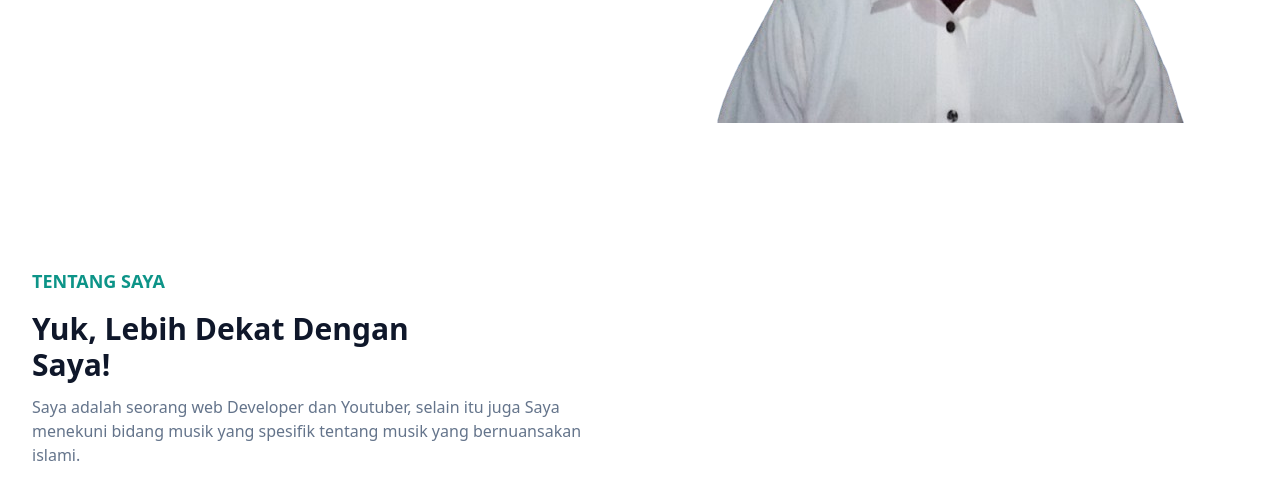
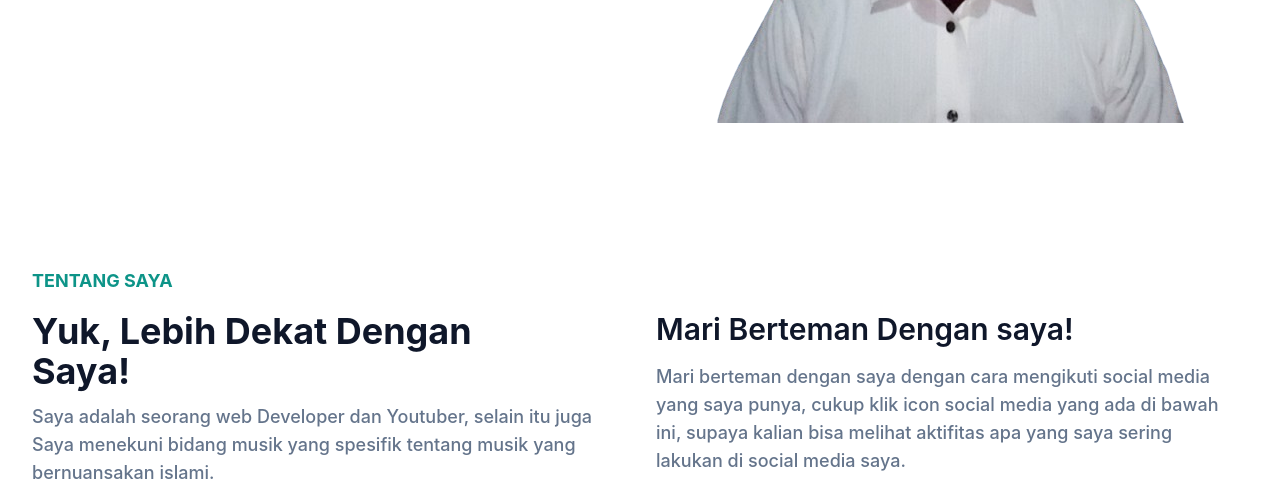
Before and after one commit to ahmadsaputra19/project-tailwind, a website: page index.html in a window 1280 px wide. Shown: the part 521-1014 px from the top of the page. Drawn offline with Linux system fonts and the light colour scheme.

Commit message:
mengganti model di about

```diff
--- a/index.html
+++ b/index.html
@@ -8,6 +8,10 @@
     <title>Project Tailwind</title>
   </head>
   <body>
+    <!-- Header Start -->
+    <header></header>
+    <!-- Header End -->
+
     <!-- Hero Section Start -->
     <section id="home" class="pt-36">
       <div class="container">
@@ -40,14 +44,14 @@
     <section id="about" class="pt-36 pb-32">
       <div class="container">
         <div class="flex flex-wrap">
-          <div class="w-full px-4 mb-10">
+          <div class="w-full px-4 mb-10 lg:w-1/2">
             <h4 class="font-bold uppercase text-primary text-lg mb-4">Tentang Saya</h4>
-            <h2 class="font-bold text-dark text-3xl mb-3 max-w-md">Yuk, Lebih Dekat Dengan Saya!</h2>
-            <p class="font-medium text-base text-secondary max-w-xl">Saya adalah seorang web Developer dan Youtuber, selain itu juga Saya menekuni bidang musik yang spesifik tentang musik yang bernuansakan islami.</p>
+            <h2 class="font-bold text-dark text-3xl mb-3 max-w-md lg:text-4xl">Yuk, Lebih Dekat Dengan Saya!</h2>
+            <p class="font-medium text-base text-secondary max-w-xl lg:text-lg">Saya adalah seorang web Developer dan Youtuber, selain itu juga Saya menekuni bidang musik yang spesifik tentang musik yang bernuansakan islami.</p>
           </div>
-          <div class="w-full px-4">
-            <h3 class="font-semibold text-dark text-2xl mb-4">Mari Berteman Dengan saya!</h3>
-            <p class="font-medium text-base text-secondary max-w-xl mb-6">
+          <div class="w-full px-4 lg:w-1/2">
+            <h3 class="font-semibold text-dark text-2xl mb-4 lg:text-3xl lg:pt-11">Mari Berteman Dengan saya!</h3>
+            <p class="font-medium text-base text-secondary max-w-xl mb-6 lg:text-lg">
               Mari berteman dengan saya dengan cara mengikuti social media yang saya punya, cukup klik icon social media yang ada di bawah ini, supaya kalian bisa melihat aktifitas apa yang saya sering lakukan di social media saya.
             </p>
             <div class="flex items-center">
--- a/src/input.css
+++ b/src/input.css
@@ -1,3 +1,7 @@
 @tailwind base;
 @tailwind components;
 @tailwind utilities;
+
+body{
+    font-family: 'inter', sans-serif;
+}
```
Also changed, not shown: src/output.css.
